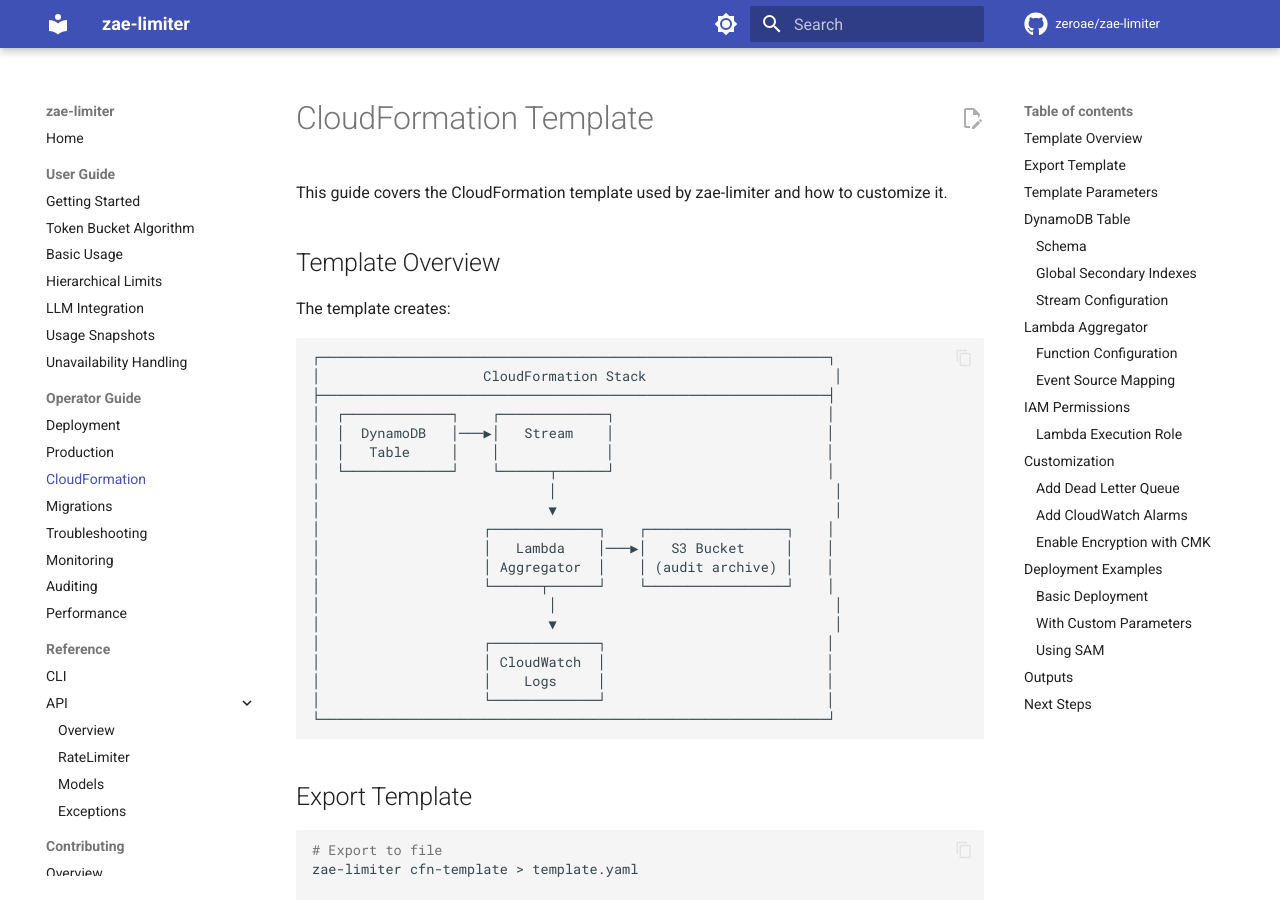
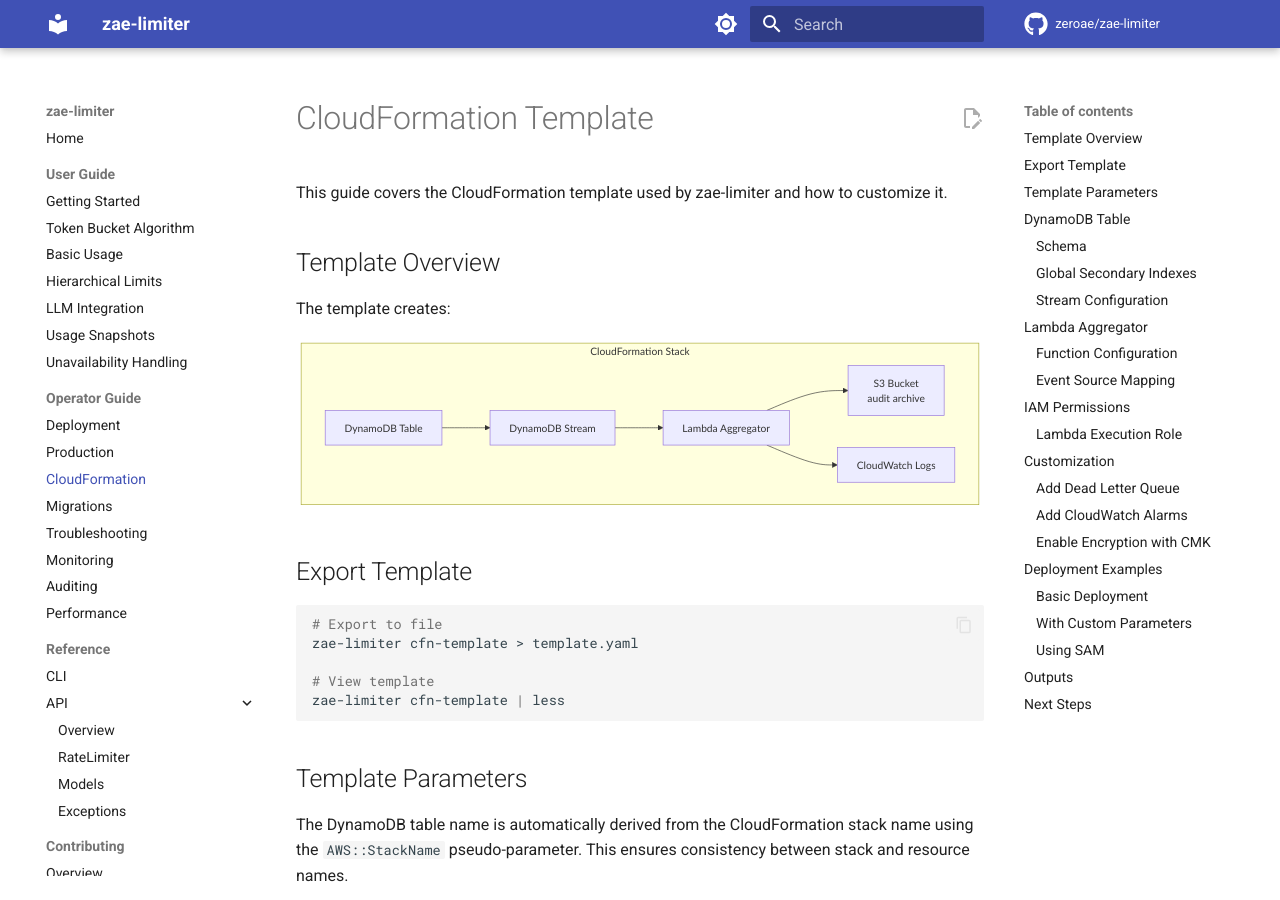
Before and after one commit to zeroae/zae-limiter, an MkDocs documentation site: the page built from docs/infra/cloudformation.md, in a window 1280 px wide and 900 px high. Built offline with MkDocs 1.6.1 and Material for MkDocs 9.7.7, drawn with Linux system fonts in a browser that asks for light colours; comment, search, counter and statistics services are not loaded; the version menu is left out; part of the change alters nothing that is shown.

Commit message:
📝 docs(infra): convert CloudFormation diagram to Mermaid
Replace ASCII art diagram with Mermaid flowchart for better
rendering in MkDocs Material.

Co-Authored-By: Claude Opus 4.5 <noreply@anthropic.com>

````diff
--- a/docs/infra/cloudformation.md
+++ b/docs/infra/cloudformation.md
@@ -6,27 +6,14 @@ This guide covers the CloudFormation template used by zae-limiter and how to cus
 
 The template creates:
 
-```
-┌──────────────────────────────────────────────────────────────┐
-│                    CloudFormation Stack                       │
-├──────────────────────────────────────────────────────────────┤
-│  ┌─────────────┐    ┌─────────────┐                          │
-│  │  DynamoDB   │───▶│   Stream    │                          │
-│  │   Table     │    │             │                          │
-│  └─────────────┘    └──────┬──────┘                          │
-│                            │                                  │
-│                            ▼                                  │
-│                    ┌─────────────┐    ┌─────────────────┐    │
-│                    │   Lambda    │───▶│   S3 Bucket     │    │
-│                    │ Aggregator  │    │ (audit archive) │    │
-│                    └──────┬──────┘    └─────────────────┘    │
-│                            │                                  │
-│                            ▼                                  │
-│                    ┌─────────────┐                           │
-│                    │ CloudWatch  │                           │
-│                    │    Logs     │                           │
-│                    └─────────────┘                           │
-└──────────────────────────────────────────────────────────────┘
+```mermaid
+flowchart TB
+    subgraph stack[CloudFormation Stack]
+        table[DynamoDB Table] --> stream[DynamoDB Stream]
+        stream --> lambda[Lambda Aggregator]
+        lambda --> s3[S3 Bucket<br/>audit archive]
+        lambda --> logs[CloudWatch Logs]
+    end
 ```
 
 ## Export Template
````
